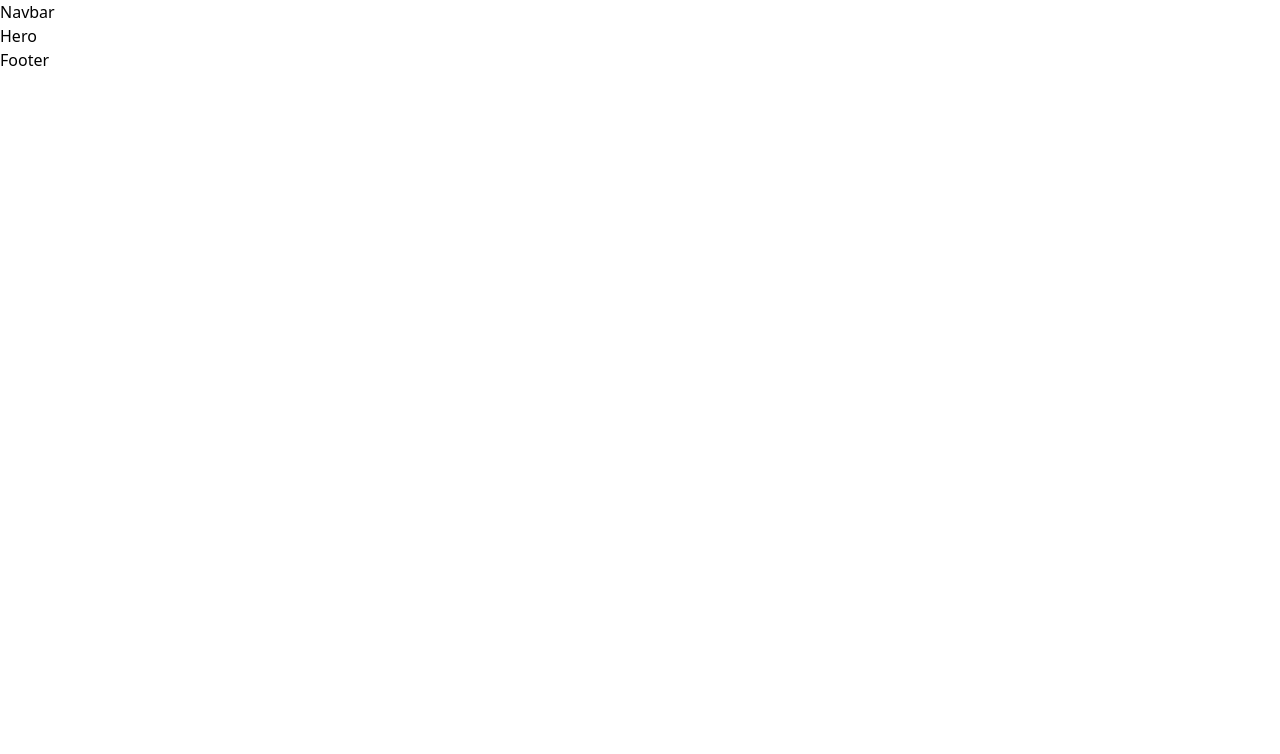
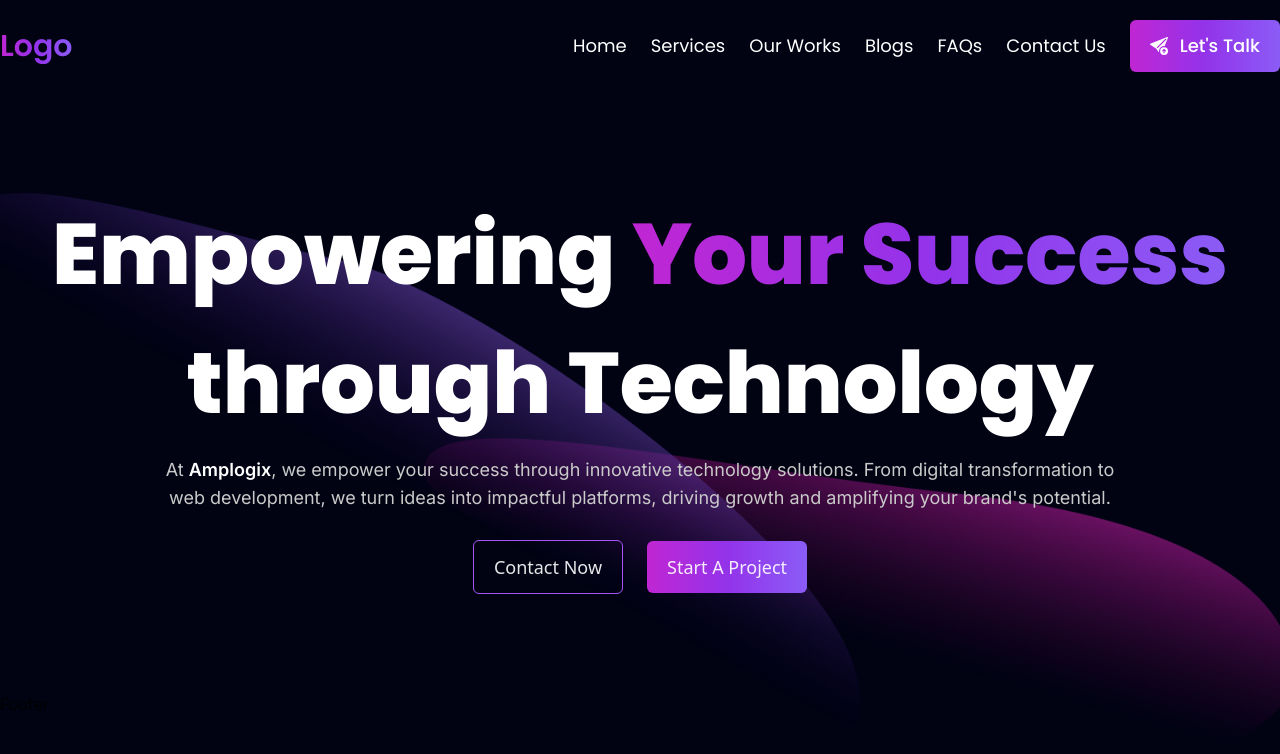
Before and after one commit to rahulsd380/Portfolio-Client, a Next.js app: page / in a window 1280 px wide. Shown: the top 754 px of the page. Built offline with nearby package versions, Linux system fonts and the light colour scheme.

Commit message:
Added hero and navbar for desktop

```diff
--- a/src/Components/Home/Hero/Hero.tsx
+++ b/src/Components/Home/Hero/Hero.tsx
@@ -1,11 +1,45 @@
-
+/* eslint-disable react/no-unescaped-entities */
+import { IMAGES } from "@/assets";
+import Image from "next/image";
+import Link from "next/link";
 
 const Hero = () => {
-    return (
-        <div>
-            Hero
-        </div>
-    );
+  return (
+    <div className="relative h-[600px] flex flex-col gap-2 items-center justify-center">
+      <Image
+        src={IMAGES.heroBg}
+        alt=""
+        className="absolute top-0 bottom-0 right-0 left-0 z-0"
+      />
+      <h1 className="font-Poppins font-extrabold text-[86px] 2xl:text-[100px] text-white text-center max-w-[1300px] z-10 mx-auto">
+        Empowering{" "}
+        <span className="bg-gradient-to-r from-fuchsia-600 via-purple-600 to-violet-500 bg-clip-text text-transparent">
+          Your Success
+        </span>{" "}
+        through Technology
+      </h1>
+      <p className="font-Inter text-lg text-center max-w-[980px] mx-auto text-[#CACACA] z-10">
+        At <span className="font-semibold text-white">Amplogix</span>, we
+        empower your success through innovative technology solutions. From
+        digital transformation to web development, we turn ideas into impactful
+        platforms, driving growth and amplifying your brand's potential.
+      </p>
+      <div className="flex items-center gap-6 z-10 mt-5">
+        <Link
+          href={"/"}
+          className="border border-purple-500 rounded-md focus:outline-none px-5 py-3 text-white/90 text-lg font-medium flex items-center gap-3 z-10"
+        >
+          Contact Now
+        </Link>
+        <Link
+          href={"/"}
+          className="bg-gradient-to-r from-fuchsia-600 via-purple-600 to-violet-500 rounded-md focus:outline-none px-5 py-3 text-white/90 text-lg font-medium flex items-center gap-3 z-10"
+        >
+          Start A Project
+        </Link>
+      </div>
+    </div>
+  );
 };
 
 export default Hero;
--- a/src/Components/Reusable/Container/Container.tsx
+++ b/src/Components/Reusable/Container/Container.tsx
@@ -2,7 +2,7 @@ import { ReactNode } from "react";
 
 const Container = ({ children }: { children: ReactNode }) => {
   return (
-    <div className="max-w-[1300px] mx-auto px-4 md:px-8 xl:px-0">
+    <div className="max-w-[1280px] mx-auto px-4 md:px-8 xl:px-0">
       {children}
     </div>
   );
--- a/src/Components/Shared/Navbar/Navbar.tsx
+++ b/src/Components/Shared/Navbar/Navbar.tsx
@@ -1,9 +1,58 @@
+/* eslint-disable react/no-unescaped-entities */
 import Container from "@/Components/Reusable/Container/Container";
+import Link from "next/link";
+import { BsSendArrowUpFill } from "react-icons/bs";
 
 const Navbar = () => {
+  const navLinks = [
+    {
+      label: "Home",
+      path: "/",
+    },
+    {
+      label: "Services",
+      path: "/services",
+    },
+    {
+      label: "Our Works",
+      path: "/our-works",
+    },
+    {
+      label: "Blogs",
+      path: "/blogs",
+    },
+    {
+      label: "FAQs",
+      path: "/faqs",
+    },
+    {
+      label: "Contact Us",
+      path: "/contact-us",
+    },
+  ];
   return (
     <Container>
-      <div className="font-Poppins">Navbar</div>
+      <div className="font-Poppins py-5 flex items-center justify-between">
+        <Link href={"/"} className="text-3xl font-semibold bg-gradient-to-r from-fuchsia-600 via-purple-600 to-violet-500 bg-clip-text text-transparent">
+          Logo
+        </Link>
+        <div className="flex items-center gap-6">
+        <div className="flex items-center gap-6">
+          {navLinks?.map((item) => (
+            <Link
+              key={item?.label}
+              href={item?.path}
+              className="text-white text-lg hover:text-primary-20 transition duration-300"
+            >
+              {item?.label}
+            </Link>
+          ))}
+        </div>
+        <button className="bg-gradient-to-r from-fuchsia-600 via-purple-600 to-violet-500 rounded-md focus:outline-none px-5 py-3 text-white text-lg font-medium flex items-center gap-3">
+          <BsSendArrowUpFill /> Let's Talk
+        </button>
+        </div>
+      </div>
     </Container>
   );
 };
--- a/src/app/layout.tsx
+++ b/src/app/layout.tsx
@@ -17,7 +17,7 @@ export default function RootLayout({
   return (
     <html lang="en">
       <body
-        className={`antialiased`}
+        className={`antialiased bg-neutral-10`}
       >
         <Navbar/>
         {children}
--- /dev/null
+++ b/src/assets/index.ts
@@ -0,0 +1,9 @@
+import heroBg from "../assets/images/hero-bg.png";
+
+export const IMAGES = {
+    heroBg,
+};
+
+export const ICONS = {
+    // heroBg,
+};
--- a/tailwind.config.ts
+++ b/tailwind.config.ts
@@ -5,6 +5,7 @@ export default {
     "./src/pages/**/*.{js,ts,jsx,tsx,mdx}",
     "./src/components/**/*.{js,ts,jsx,tsx,mdx}",
     "./src/app/**/*.{js,ts,jsx,tsx,mdx}",
+    "./src/Components/**/**/*.{js,ts,jsx,tsx,mdx}",
   ],
   theme: {
     extend: {
@@ -16,9 +17,12 @@ export default {
       colors: {
         primary : {
           10 : "",
-          20 : "",
+          20 : "#d946ef",
           30 : ''
         },
+        neutral : {
+          10 : "#010313"
+        }
       },
     },
   },
```
Also changed, not shown: package.json (+6 -5 lines), src/assets/images/hero-bg.png (added), 1 other file (tests, documents, lock files or other folders).
